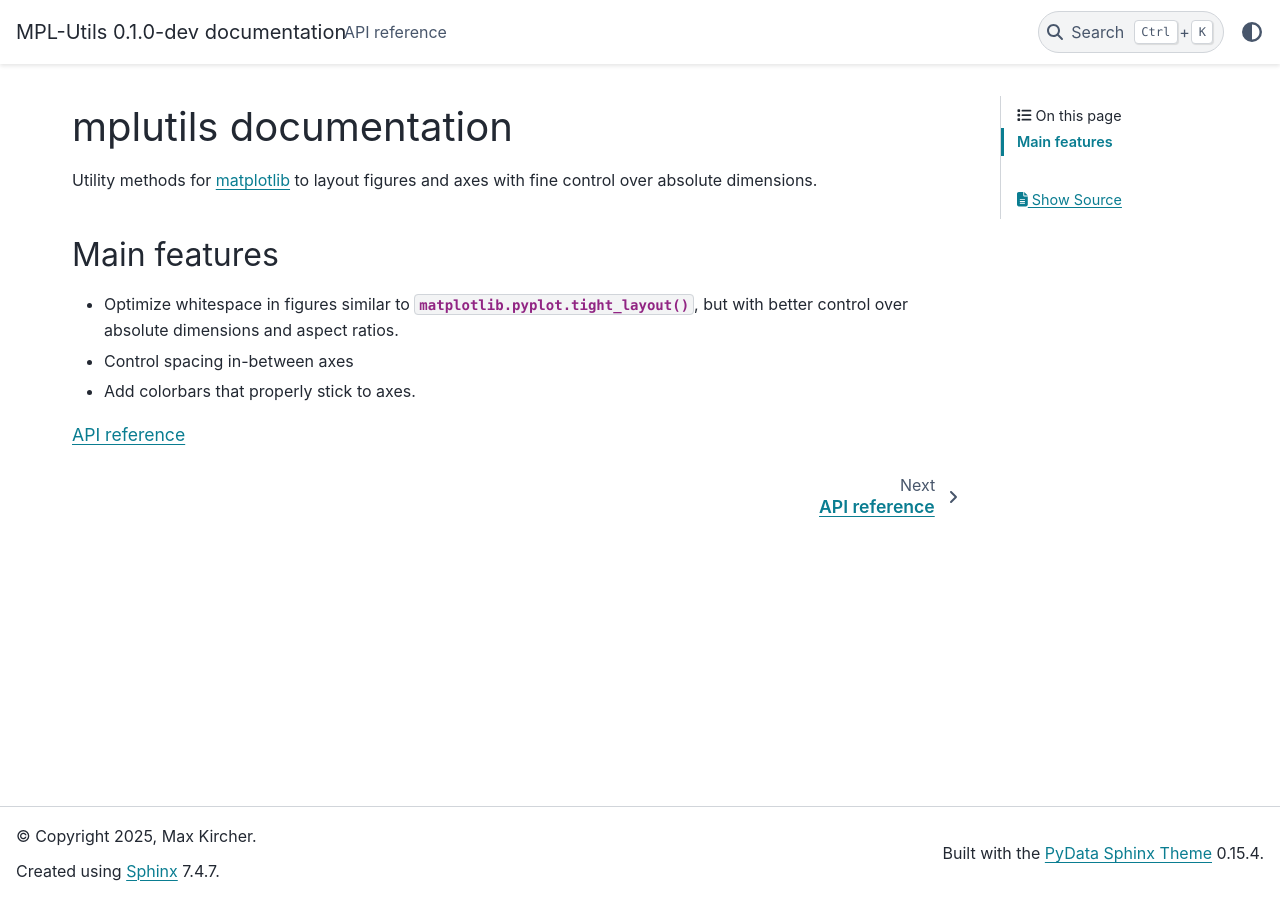
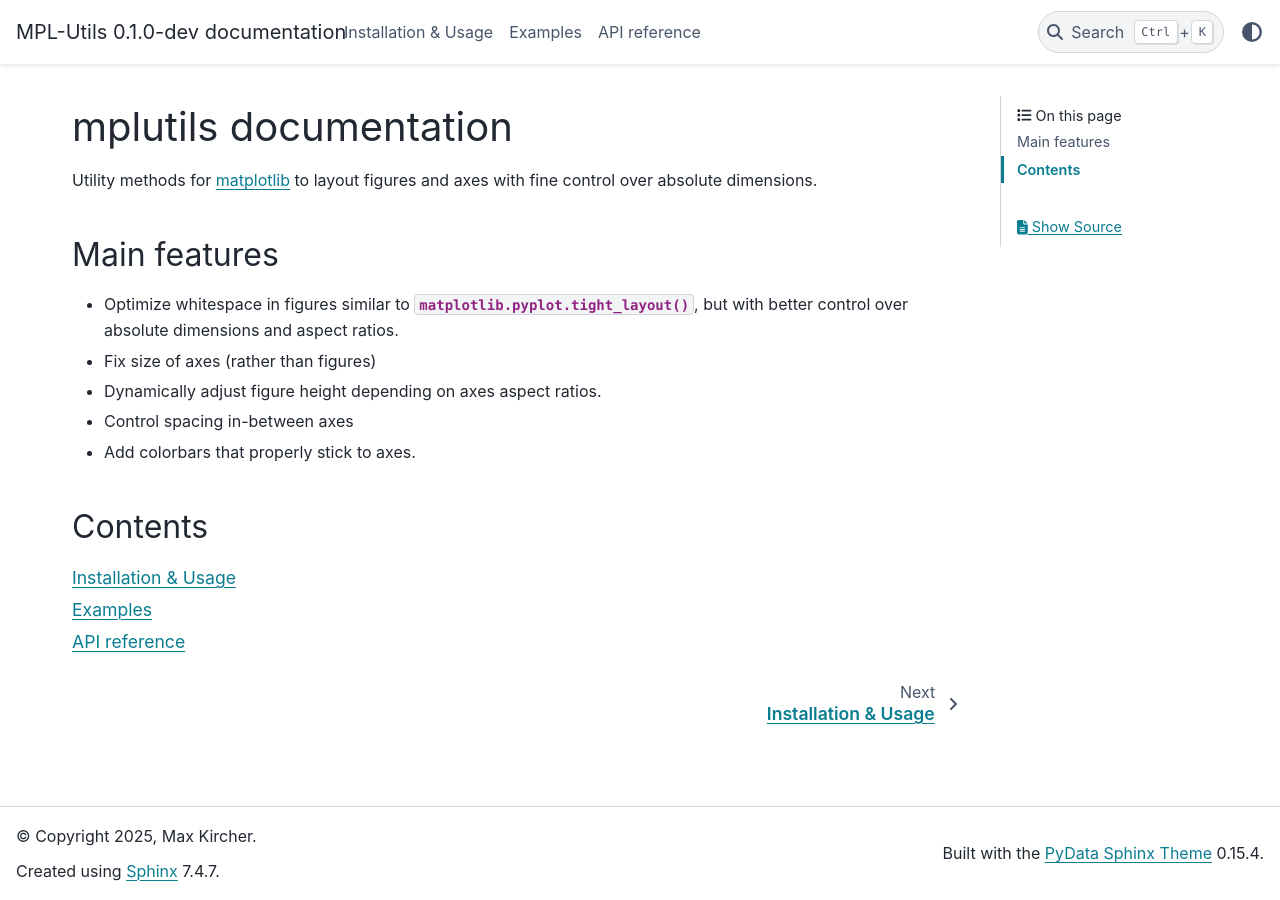
Before and after one commit to frekm/mpl-utils, a Sphinx documentation site: the page built from docs/source/index.rst, in a window 1280 px wide. Built offline with Sphinx 7.4.7 and the PyData theme 0.15.4, drawn with Linux system fonts in a browser that asks for light colours.

Commit message:
expand docs

```diff
--- a/docs/source/index.rst
+++ b/docs/source/index.rst
@@ -9,11 +9,17 @@ Main features
 
 - Optimize whitespace in figures similar to :func:`matplotlib.pyplot.tight_layout`,
   but with better control over absolute dimensions and aspect ratios.
+- Fix size of axes (rather than figures)
+- Dynamically adjust figure height depending on axes aspect ratios.
 - Control spacing in-between axes
 - Add colorbars that properly stick to axes.
 
+Contents
+--------
 
 .. toctree::
    :maxdepth: 1
 
+   installation
+   examples
    api_reference/index
```
Also changed, not shown: docs/source/examples.rst (added, +7 -0 lines), docs/source/installation.rst (added, +82 -0 lines).
